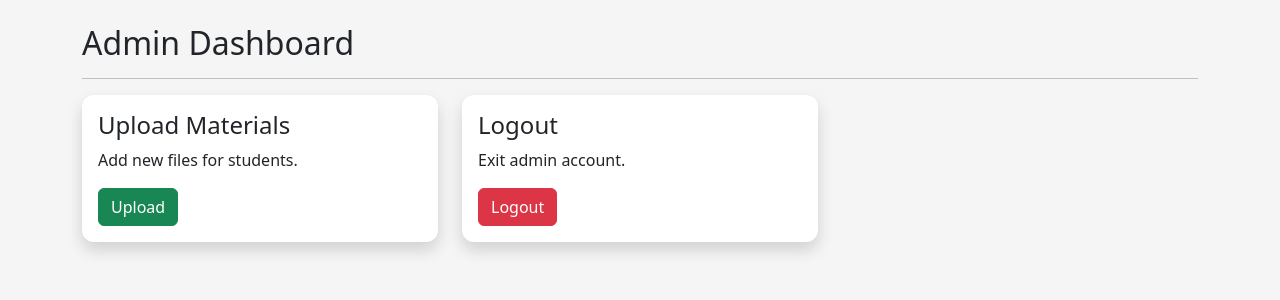
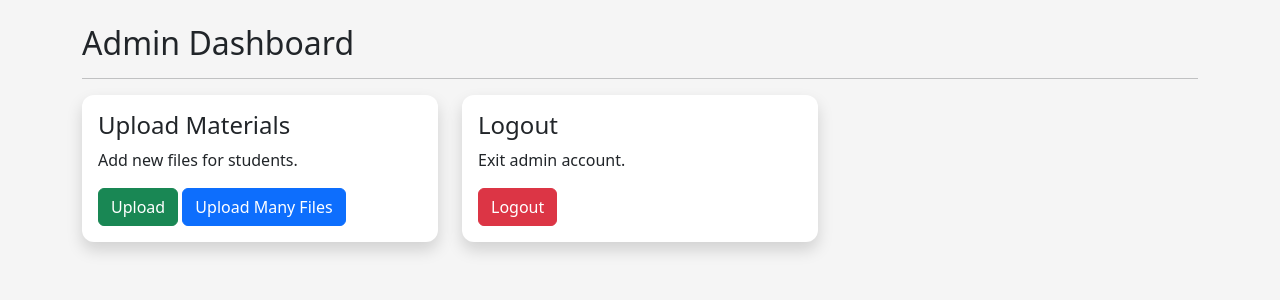
Before and after one commit to mmdanees/CBIT-MaterialHub, a Flask app: page /dashboard in a window 1280 px wide. Shown: the part 70-370 px from the top of the page. Run offline with Flask 3, Linux system fonts and the light colour scheme; the visitor is signed in with stand-in values (Sample User, id 1).

Commit message:
Add bulk upload button to dashboard

```diff
--- a/templates/dashboard.html
+++ b/templates/dashboard.html
@@ -20,6 +20,10 @@
 
 <a href="/upload" class="btn btn-success">
 Upload
+</a>
+
+  <a href="/bulk-upload" class="btn btn-primary">
+    Upload Many Files
 </a>
 
 </div>
```
